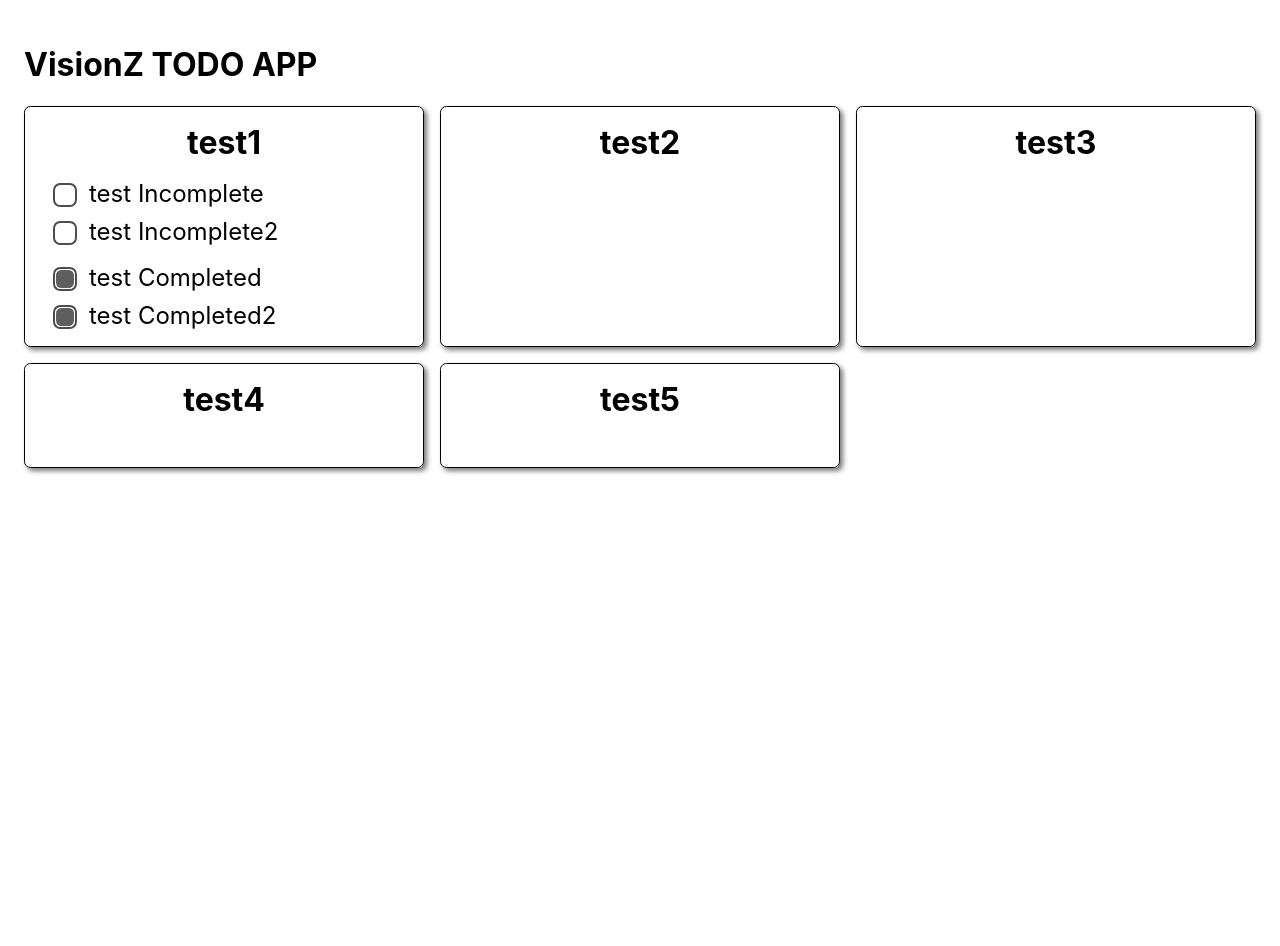
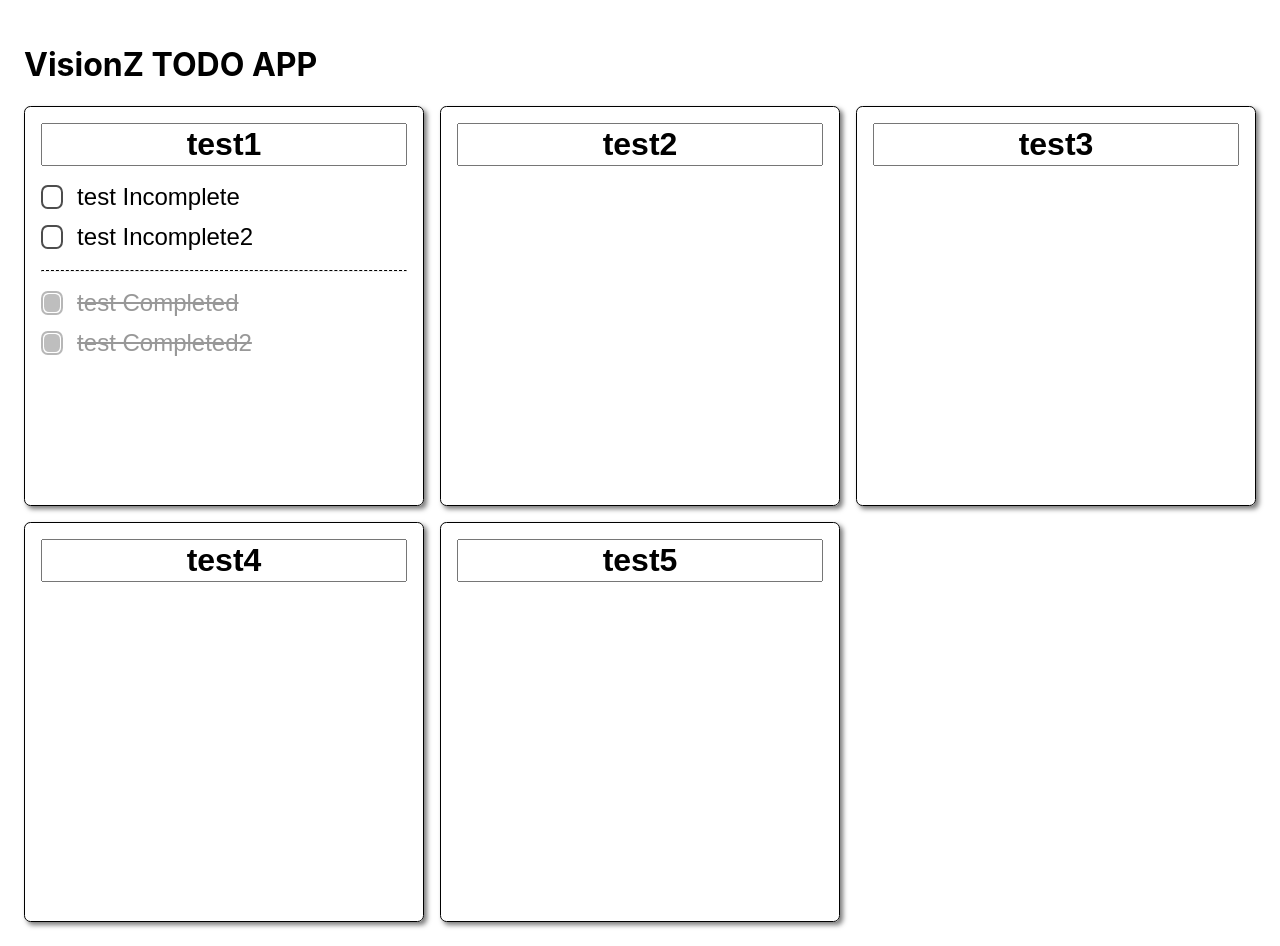
Before and after one commit to s247kim/VisionZ-React-SampleApp, a React (Create React App) app: page / in a window 1280 px wide. Before the commit the page ends 800 px from the top, so only its background shows below. Built offline with nearby package versions, Linux system fonts and the light colour scheme.

Commit message:
styled components

```diff
--- a/src/components/shared/checkbox/checkbox.styles.module.scss
+++ b/src/components/shared/checkbox/checkbox.styles.module.scss
@@ -1,10 +1,10 @@
 .checkbox {
   display: inline-block;
   position: relative;
-  top: 0.2em;
+  top: 0.15em;
   width: 1em;
   height: 1em;
-  margin: 0 0.5em;
+  margin-right: 0.5em;
 
   border-radius: 30%;
   border: 2px solid #4d4d4d;
--- a/src/components/todoGroupCollection/todoGroup/todoGroup.component.tsx
+++ b/src/components/todoGroupCollection/todoGroup/todoGroup.component.tsx
@@ -8,9 +8,15 @@ type TodoGroupProps = Omit<TodoGroupType, "groupId">
 
 export const TodoGroup: FC<TodoGroupProps> = ({ groupTitle, incompleteList, completedList }) => {
     return <article className={styles.todoGroup}>
-        <h2 className={"todo-title"}>{groupTitle}</h2>
+        <input type={"text"} className={"todo-title"} value={groupTitle}/>
 
         <TodoItemList todoItemList={incompleteList}/>
-        <TodoItemList todoItemList={completedList} completed/>
+
+        {!!completedList.length &&
+            <>
+                <hr/>
+                <TodoItemList todoItemList={completedList} completed/>
+            </>
+        }
     </article>;
 };
--- a/src/components/todoGroupCollection/todoGroup/todoGroup.styles.module.scss
+++ b/src/components/todoGroupCollection/todoGroup/todoGroup.styles.module.scss
@@ -4,17 +4,26 @@
   box-shadow: 3px 3px 5px #7a7a7a;
 
   display: grid;
-  grid-template-rows: auto 1fr 1fr;
   row-gap: 1rem;
+  height: 400px;
+  align-content: start;
+  overflow: auto;
 
   padding: 1rem;
 
   :global {
-    .todo-title {
+    input.todo-title {
+      width: 100%;
       margin: 0;
       text-align: center;
       font-size: 2rem;
       font-weight: bold;
     }
+
+    hr {
+      width: 100%;
+      margin: 0;
+      border-top: 1px dashed black;
+    }
   }
 }
--- a/src/components/todoGroupCollection/todoGroup/todoItem/todoItem.component.tsx
+++ b/src/components/todoGroupCollection/todoGroup/todoItem/todoItem.component.tsx
@@ -4,5 +4,5 @@ import { TodoItemType } from "../../todoGroupCollection.types";
 type TodoItemProps = Omit<TodoItemType, "itemId">;
 
 export const TodoItem: FC<TodoItemProps> = ({ itemDetail }) => {
-    return <span className={"todo-item-text"}>{itemDetail}</span>;
+    return <input className={"todo-item-text"} value={itemDetail}/>;
 };
--- a/src/components/todoGroupCollection/todoGroup/todoItem/todoItemList.component.tsx
+++ b/src/components/todoGroupCollection/todoGroup/todoItem/todoItemList.component.tsx
@@ -11,10 +11,9 @@ type TodoItemListProps = {
 };
 
 export const TodoItemList: FC<TodoItemListProps> = ({ completed: isCompleted, todoItemList }) => {
-
-    return <div className={styles.todoItemList}>
+    return <div className={[styles.todoItemList, isCompleted ? styles.completed : "incomplete"].join(" ")}>
         {todoItemList?.map(({ itemId, itemDetail }) => {
-            return <div key={itemId} className={"todo-item-container"}>
+            return <div key={itemId} className={`todo-item-container`}>
                 <Checkbox checked={isCompleted}/>
                 <TodoItem itemDetail={itemDetail}/>
             </div>;
--- a/src/components/todoGroupCollection/todoGroup/todoItem/todoItemList.styles.module.scss
+++ b/src/components/todoGroupCollection/todoGroup/todoItem/todoItemList.styles.module.scss
@@ -3,4 +3,31 @@
 
   display: grid;
   row-gap: .5rem;
+
+  &.completed {
+    opacity: 40%;
+    text-decoration: line-through;
+  }
+
+  :global {
+    .todo-item-container {
+      display: flex;
+    }
+
+    input.todo-item-text {
+      width: 100%;
+      font-size: inherit;
+      border: {
+        top: none;
+        right: none;
+        left: none;
+        bottom: 2px solid transparent;
+      }
+
+      &:focus {
+        outline: none;
+        border-bottom: 2px solid #673ab7;
+      }
+    }
+  }
 }
```
